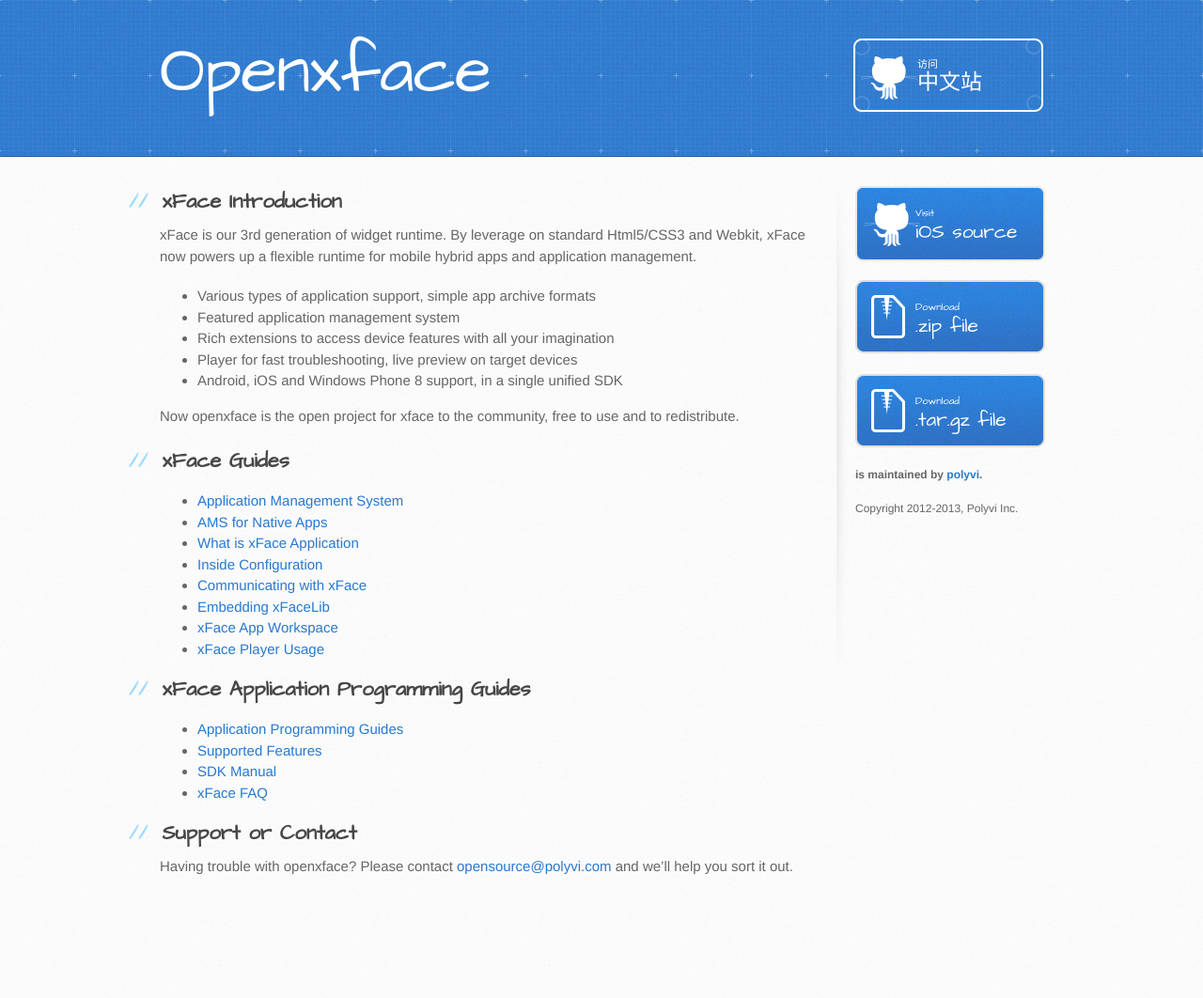
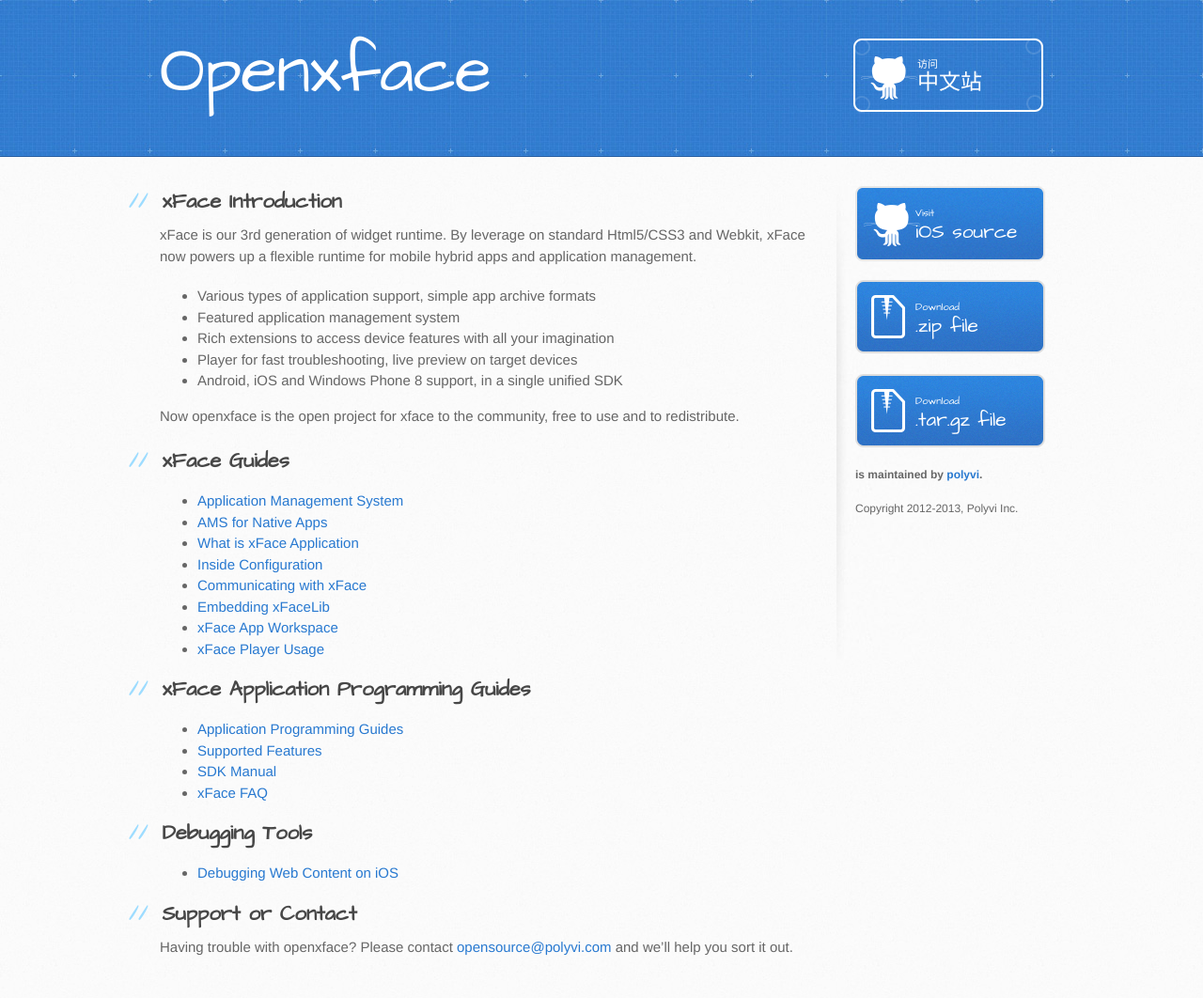
Before and after one commit to polyvi/openxface, a Jekyll site: the page built from index.html, in a window 1280 px wide. Shown: the whole page at 94% size. Built offline with Jekyll 4.4.1, drawn with Linux system fonts in a browser that asks for light colours; before the commit the page ends 976 px from its top, so only the background shows below that.

Commit message:
Added link for "Debugging Web Content on iOS"

```diff
--- a/_layouts/default.html
+++ b/_layouts/default.html
@@ -82,8 +82,11 @@
                 <a target="_blank" href="http://www.polyvi.net:8012/doc/xFaceSDK/">SDK Manual</a><br />
                 <a href="{{ site.baseurl }}/guide/faq/faq.html">xFace FAQ</a><br /><br />
 
-                <a href="{{ site.baseurl }}/index.html">Back To Home</a>
-                <br />
+                <h2>Debugging Tools</h2>
+
+                <a target="_blank" href="https://developer.apple.com/library/safari/#documentation/AppleApplications/Reference/SafariWebContent/DebuggingSafarioniPhoneContent/DebuggingSafarioniPhoneContent.html">Debugging Web Content on iOS</a><br /><br />
+
+               <a href="{{ site.baseurl }}/index.html">Back To Home</a><br />
             <div/>
         {% endif %}
         <div id="copyright">
--- a/index.html
+++ b/index.html
@@ -38,6 +38,11 @@
     <li><a target="_blank" href="http://www.polyvi.net:8012/doc/xFaceSDK/">SDK Manual</a></li>
     <li><a href="{{ site.baseurl }}/guide/faq/faq.html">xFace FAQ</a></li>
 </ul>
+<h2>
+    <a name="debugging-tools" class="anchor" href="#debugging-tools"><span class="octicon octicon-link"></span></a>Debugging Tools</h2>
+<ul>
+    <li><a target="_blank" href="https://developer.apple.com/library/safari/#documentation/AppleApplications/Reference/SafariWebContent/DebuggingSafarioniPhoneContent/DebuggingSafarioniPhoneContent.html">Debugging Web Content on iOS</a></li>
+</ul>
 
 <h2>
 <a name="support-or-contact" class="anchor" href="#support-or-contact"><span class="octicon octicon-link"></span></a>Support or Contact</h2>
--- a/index_zh.html
+++ b/index_zh.html
@@ -38,6 +38,11 @@
     <li><a target="_blank" href="http://www.polyvi.net:8012/doc/xFaceSDK/">SDK参考手册</a></li>
     <li><a href="{{ site.baseurl }}/guide/faq/faq.html">xFace FAQ手册</a></li>
 </ul>
+<h2>
+    <a name="debugging-tools" class="anchor" href="#debugging-tools"><span class="octicon octicon-link"></span></a>调试工具</h2>
+<ul>
+    <li><a target="_blank" href="https://developer.apple.com/library/safari/#documentation/AppleApplications/Reference/SafariWebContent/DebuggingSafarioniPhoneContent/DebuggingSafarioniPhoneContent.html">iOS上调试web应用</a></li>
+</ul>
 
 <h2>
 <a name="support-or-contact" class="anchor" href="#support-or-contact"><span class="octicon octicon-link"></span></a>需要帮助</h2>
```
Also changed, not shown: _layouts/default_zh.html (+5 -2 lines).
